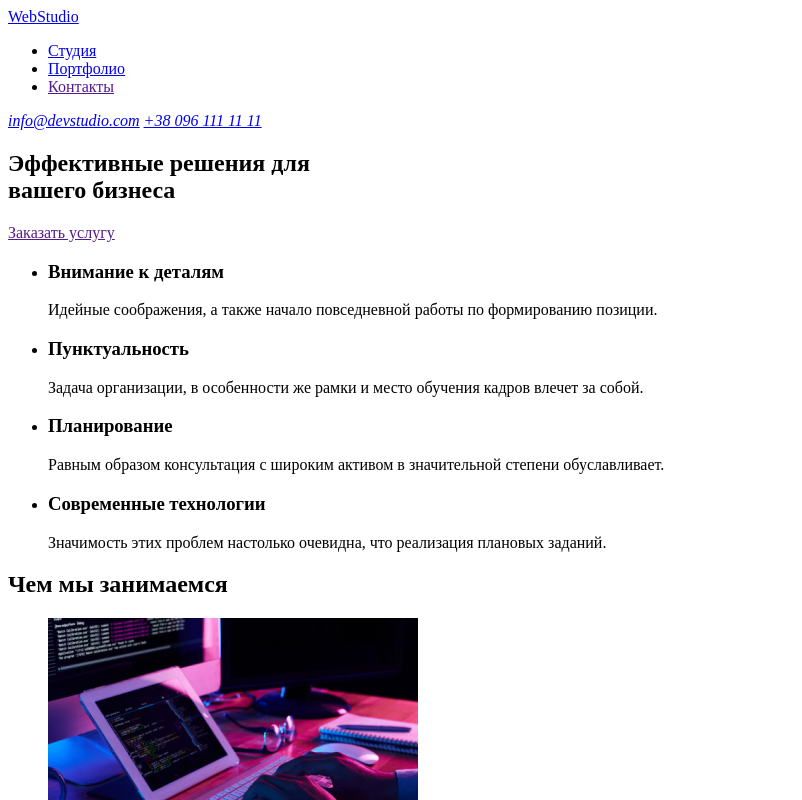
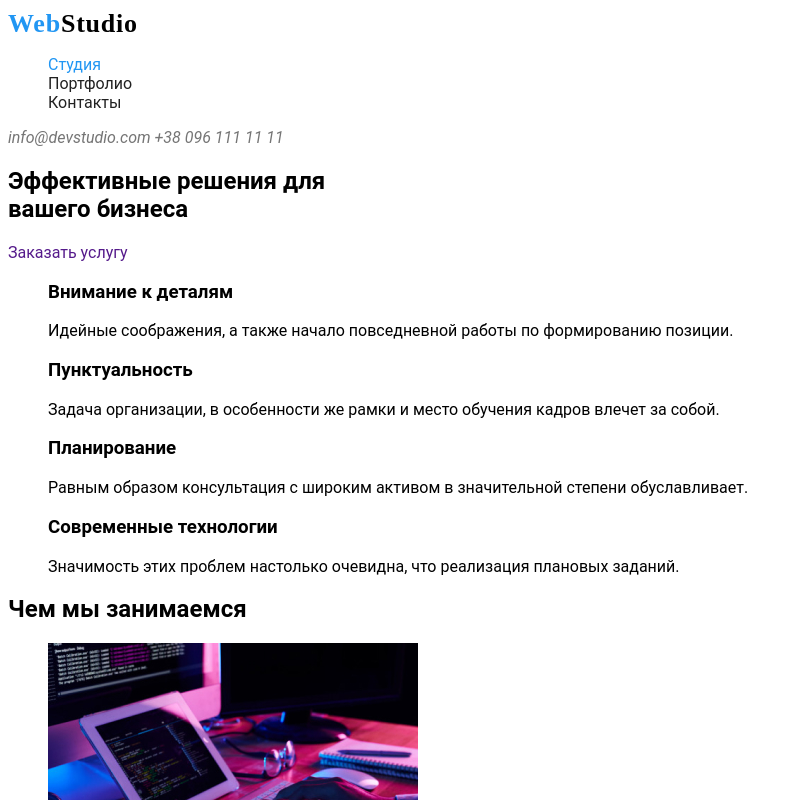
Before and after one commit to OlenaKa/goit-markup-hw-02, a plain HTML site: page index.html in a window 1280 px wide. Shown: the top 800 px of the page, without its empty margins (0-802 px from the left). Drawn offline with Linux system fonts and the light colour scheme.

Commit message:
Adding classes and styles to logo and address

```diff
--- a/css/style.css
+++ b/css/style.css
@@ -5,5 +5,79 @@
     --accent-colour:  #2196F3;
     --white-accent-colour: #FFFFFF;
     --footer-address-colour: rgba(255, 255, 255, 0.6);
+    --bg-secondary-color: #2F303A;
 
 }
+body {
+    font-family: Roboto;
+}
+ul {
+    list-style: none;
+}
+
+a{
+    text-decoration: none;
+}
+
+.logoweb{
+    color: var(--accent-colour);
+    font-family: Raleway;
+    font-style: normal;
+    font-weight: bold;
+    font-size: 26px;
+    line-height: 31px;
+    /* identical to box height */
+    letter-spacing: 0.03em;
+}
+
+.logostudio{
+    color: #000000;
+    font-family: Raleway;
+    font-style: normal;
+    font-weight: bold;
+    font-size: 26px;
+    line-height: 31px;
+    /* identical to box height */
+    letter-spacing: 0.03em;
+}
+
+footer .logostudio{
+    color: #FFFFFF;
+    font-family: Raleway;
+    font-style: normal;
+    font-weight: bold;
+    font-size: 26px;
+    line-height: 31px;
+    /* identical to box height */
+    letter-spacing: 0.03em;
+}
+
+.site-nav .link {
+    color: var(--secondary-colour);
+}
+
+.site-nav .link:hover,
+.site-nav .link:focus {
+  color: var(--accent-colour);
+}
+
+.site-nav .link.current {
+    color: var(--accent-colour);
+}
+
+.header-address .link{
+    color: var(--primary-text-colour);
+}
+
+.header-address .link:hover,
+.header-address .link:focus {
+  color: var(--accent-colour);
+}
+
+.footer-address .link{
+    color: var(--footer-address-colour);
+}
+
+footer{
+    background-color: var(--bg-secondary-color) ;
+}
--- a/index.html
+++ b/index.html
@@ -10,15 +10,15 @@
     <header>
         <nav>
             <a href="./index.html"> <span class="logoweb">Web</span><span class="logostudio">Studio</span></a>
-            <ul>
-                <li><a href="./index.html">Студия</a></li>
-                <li><a href="./portfolio.html">Портфолио</a></li>
-                <li><a href="">Контакты</a></li>
+            <ul class="site-nav list">
+                <li><a href="./index.html" class="link current">Студия</a></li>
+                <li><a href="./portfolio.html" class="link">Портфолио</a></li>
+                <li><a href="" class="link">Контакты</a></li>
             </ul>
         </nav>
-        <address>
-            <a href="mailto:info@devstudio.com">info@devstudio.com</a>
-            <a href="tel:+380961111111">+38 096 111 11 11</a>
+        <address class="header-address">
+            <a href="mailto:info@devstudio.com" class="link">info@devstudio.com</a>
+            <a href="tel:+380961111111" class="link">+38 096 111 11 11</a>
         </address>
     </header>
     <main>
@@ -83,10 +83,10 @@
     </main>
     <footer>
         <a href="./index.html"> <span class="logoweb">Web</span><span class="logostudio">Studio</span></a>
-        <address>
+        <address class="footer-address">
             г. Киев, пр-т Леси Украинки, 26 <br>
-            <a href="mailto:info@devstudio.com">info@devstudio.com</a> <br>
-            <a href="tel:+380961111111">+38 096 111 11 11</a>
+            <a href="mailto:info@devstudio.com" class="link">info@devstudio.com</a> <br>
+            <a href="tel:+380961111111" class="link">+38 096 111 11 11</a>
         </address>
     </footer>
 </body>
```
